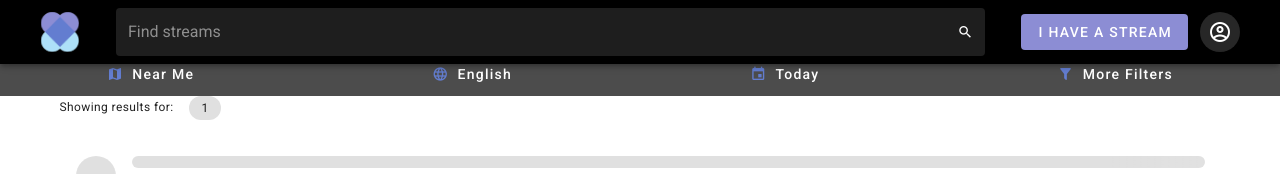
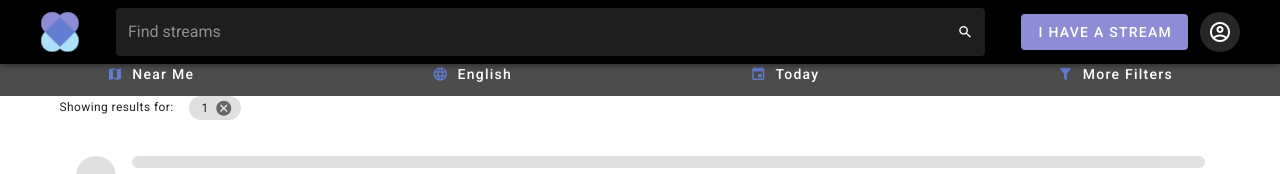
Before and after one commit to JollyBrackets/ihaveastream, a Vue app: page /search/1 in a window 1280 px wide. Shown: the top 174 px of the page. Built offline with nearby package versions, Linux system fonts and the light colour scheme.

Commit message:
Improve search

```diff
--- a/src/App.vue
+++ b/src/App.vue
@@ -15,7 +15,7 @@
             small
             single-line
             placeholder="Find streams"
-            @keypress.enter="$router.push({ name: 'search', params: { searchTerm } })"
+            @keypress.enter="search"
           >
             <v-icon small slot="append">mdi-magnify</v-icon>
           </v-text-field>
@@ -85,5 +85,11 @@ export default {
   data: () => ({
     searchTerm: null
   }),
+  methods: {
+    search () {
+      this.$router.push({ name: 'search', params: { searchTerm: this.searchTerm } })
+      this.searchTerm = null
+    }
+  }
 };
 </script>
--- a/src/views/Search.vue
+++ b/src/views/Search.vue
@@ -4,9 +4,9 @@
     <v-container>
       <v-row>
         <v-col cols="12">
-            <p class="caption">
+            <p class="caption" v-if="searchTerm">
               <span class="mr-4">Showing results for:</span>
-              <v-chip small>{{ searchTerm }}</v-chip>
+              <v-chip close small @click:close="resetSearch">{{ searchTerm }}</v-chip>
             </p>
 
             <v-skeleton-loader
@@ -34,6 +34,11 @@ export default {
   name: 'Home',
   data: () => ({
   }),
+  methods: {
+    resetSearch () {
+      this.$router.push('/search')
+    }
+  }
 }
 
 </script>
```
